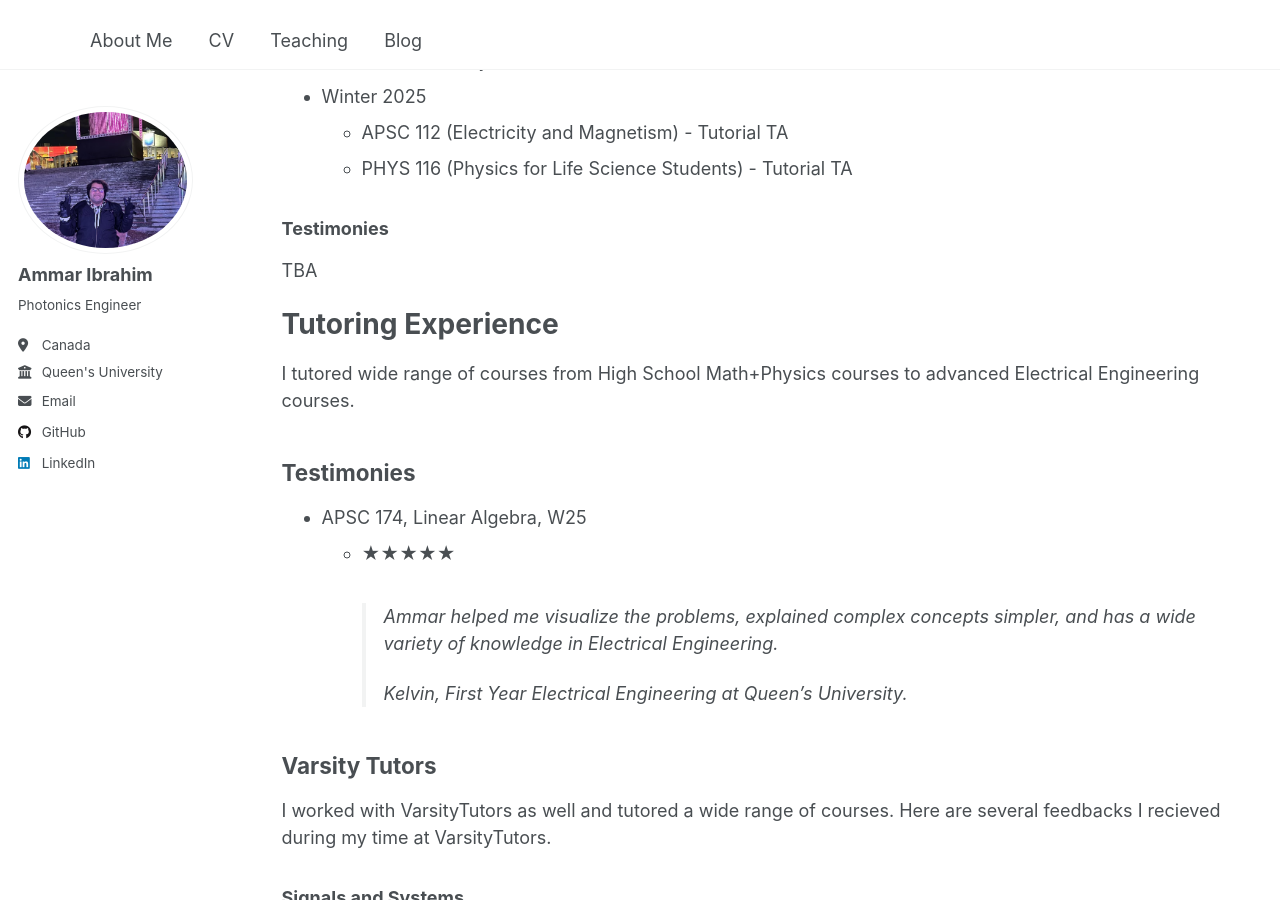
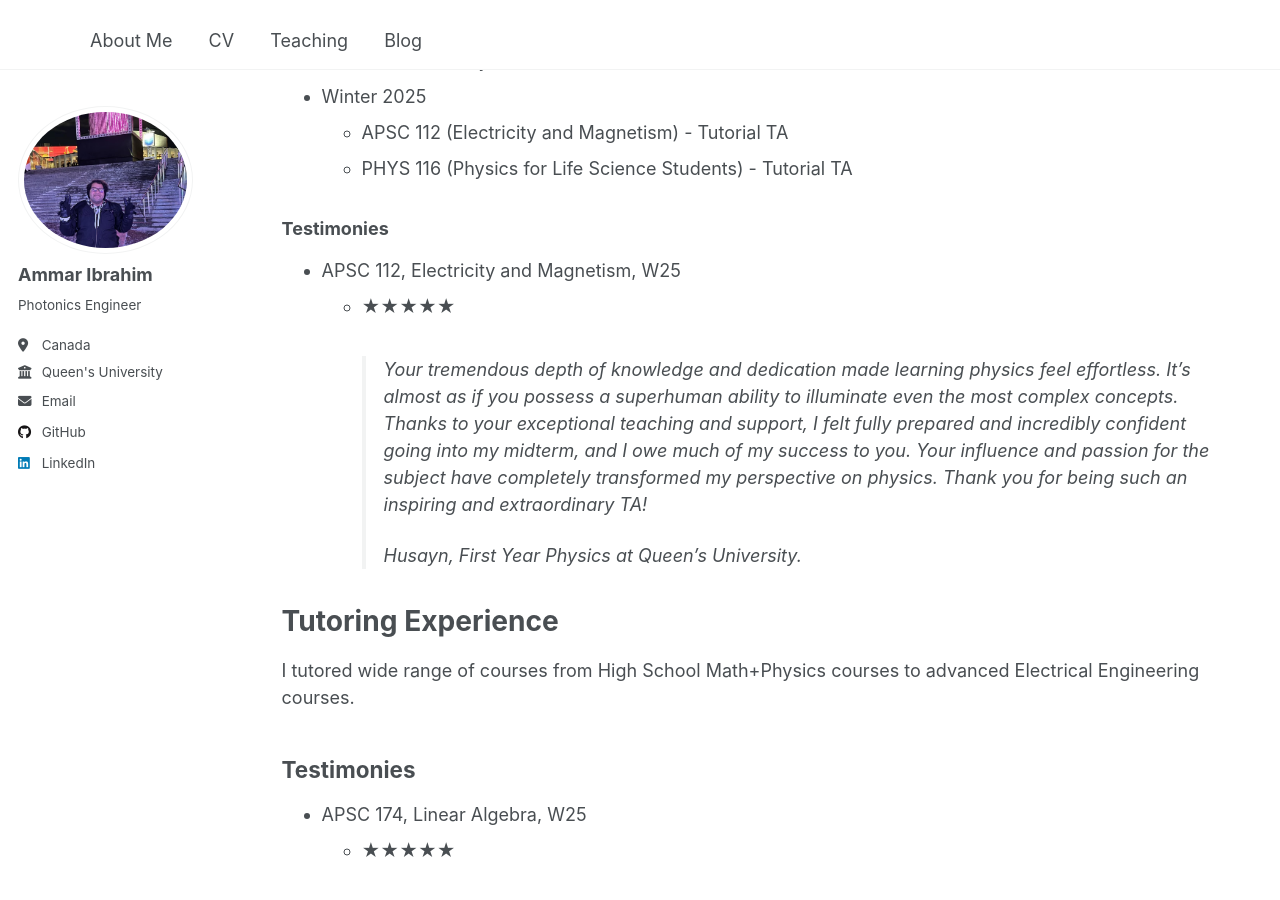
Before and after one commit to ammaraibrahim/ammaraibrahim.github.io, a Jekyll site: the page built from _pages/teaching.md, in a window 1280 px wide and 900 px high, scrolled down 409 px. Built offline with Jekyll 4.4.1, drawn with Linux system fonts in a browser that asks for light colours.

Commit message:
Update teaching.md

```diff
--- a/_pages/teaching.md
+++ b/_pages/teaching.md
@@ -25,7 +25,11 @@ redirect_from:
 
 ### Testimonies
 
-TBA
+* APSC 112, Electricity and Magnetism, W25
+    * ★★★★★
+    > Your tremendous depth of knowledge and dedication made learning physics feel effortless. It's almost as if you possess a superhuman ability to illuminate even the most complex concepts. Thanks to your exceptional teaching and support, I felt fully prepared and incredibly confident going into my midterm, and I owe much of my success to you. Your influence and passion for the subject have completely transformed my perspective on physics. Thank you for being such an inspiring and extraordinary TA!
+    >
+    > Husayn, First Year Physics at Queen's University.
 
 # Tutoring Experience
 
```
